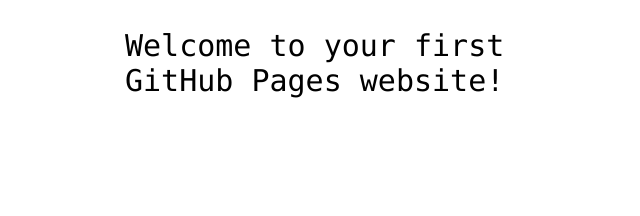
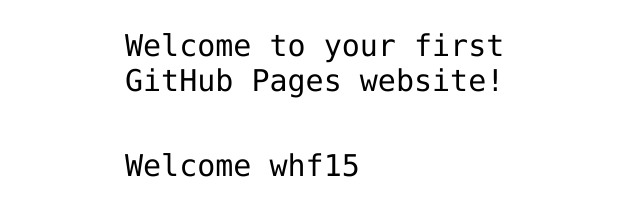
Before and after one commit to whf15/hello-world, a plain HTML site: page index.html in a window 1280 px wide. Shown: the part 360-576 px from the top of the page, without its empty margins (315-955 px from the left). Drawn offline with Linux system fonts and the light colour scheme.

Commit message:
Update index.html

```diff
--- a/index.html
+++ b/index.html
@@ -13,6 +13,8 @@
 
 <!-- Change this code here by copy and pasting your template on line 15 -->
 <p>Welcome to your first GitHub Pages website!</p>
+<p>Welcome whf15</p>
+
 
 </body>
 </html>
```
